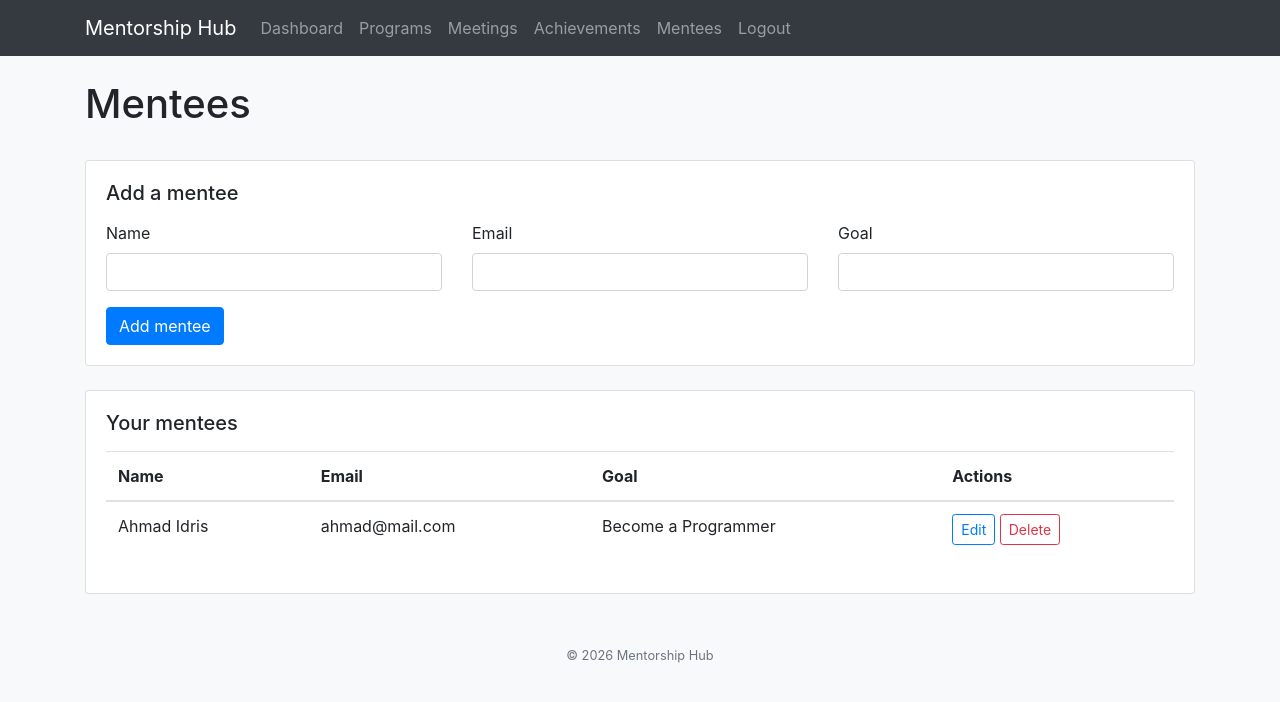
After one commit to ahmadbaba811/BFS_SRMS, a Flask app: page /mentees in a window 1280 px wide. The commit adds this page. Shown: the top 702 px of the page. Run offline with Flask 3, Linux system fonts and the light colour scheme; a user stored in the database is signed in; data comes from the database, SQL or seed files in the repository; both versions use the stored data as it was after the commit; some libraries are stand-ins or nearby versions.

Commit message:
added mentee registration

```diff
--- a/app.py
+++ b/app.py
@@ -1,9 +1,11 @@
-from flask import Flask, redirect, render_template, request, session, url_for
+from flask import Flask, flash, redirect, render_template, request, session, url_for
+import re
 import sqlite3
 from werkzeug.security import check_password_hash, generate_password_hash
 
 
 DB_PATH = 'db/srms_db.db'
+EMAIL_REGEX = re.compile(r'^[^@\s]+@[^@\s]+\.[^@\s]+$')
 
 
 app = Flask(__name__)
@@ -189,6 +191,111 @@ def achievements():
     conn.close()
     return render_template('achievements.html', achievements=achievements)
 
+@app.route('/mentees')
+def mentees():
+    if 'user_name' not in session:
+        return redirect(url_for('login'))
+    if session['user_type'] != 'Mentor':
+        return redirect(url_for('dashboard'))
+
+    edit_id = request.args.get('edit')
+    mentee_to_edit = None
+
+    conn = sqlite3.connect(DB_PATH)
+    cursor = conn.cursor()
+    cursor.execute('''
+        SELECT DISTINCT Mentee.MenteeID, Mentee.Name, Mentee.Email, Mentee.Goal
+        FROM Mentee
+        INNER JOIN Match ON Mentee.MenteeID = Match.MenteeID
+        WHERE Match.MentorID = ?
+        ORDER BY Mentee.Name
+    ''', (session['person_id'],))
+
+    mentee_list = cursor.fetchall()
+
+    if edit_id:
+        cursor.execute('SELECT MenteeID, Name, Email, Goal FROM Mentee WHERE MenteeID = ?', (edit_id,))
+        mentee_to_edit = cursor.fetchone()
+        # fectchall = [{},{},{}]
+        # fetchone = {}
+    conn.close()
+
+    return render_template('mentees.html', mentees=mentee_list, mentee_to_edit=mentee_to_edit)
+
+@app.route('/mentees/add', methods=['POST'])
+def add_mentee():
+    if session.get('user_type') != 'Mentor':
+        return redirect(url_for('dashboard'))
+
+    name = request.form.get('name', '')
+    email = request.form.get('email', '').strip()
+    goal = request.form.get('goal', '')
+
+    if not name or not email:
+        flash('Name and email are required.', 'danger')
+        return redirect(url_for('mentees'))
+
+    if not EMAIL_REGEX.match(email):
+        flash('Please enter a valid email address.', 'danger')
+        return redirect(url_for('mentees'))
+
+    conn = sqlite3.connect(DB_PATH)
+    cursor = conn.cursor()
+    cursor.execute('INSERT INTO Mentee (Name, Email, Goal) VALUES (?, ?, ?)', (name, email, goal))
+    mentee_id = cursor.lastrowid
+
+    cursor.execute('''
+        INSERT INTO Match (ProgramID, MentorID, MenteeID)
+        SELECT Match.ProgramID, ?, ?
+        FROM Match WHERE Match.MentorID = ? LIMIT 1
+    ''', (session['person_id'], mentee_id, session['person_id']))
+    conn.commit()
+    conn.close()
+
+    flash('Mentee added successfully.', 'success')
+    return redirect(url_for('mentees'))
+
+@app.route('/mentees/<int:mentee_id>/edit', methods=['POST'])
+def edit_mentee(mentee_id):
+    if session.get('user_type') != 'Mentor':
+        return redirect(url_for('dashboard'))
+
+    name = request.form.get('name', '').strip()
+    email = request.form.get('email', '').strip()
+    goal = request.form.get('goal', '').strip()
+
+    if not name or not email:
+        flash('Name and email are required.', 'danger')
+        return redirect(url_for('mentees', edit=mentee_id))
+
+    if not EMAIL_REGEX.match(email):
+        flash('Please enter a valid email address.', 'danger')
+        return redirect(url_for('mentees', edit=mentee_id))
+
+    conn = sqlite3.connect(DB_PATH)
+    cursor = conn.cursor()
+    cursor.execute('UPDATE Mentee SET Name = ?, Email = ?, Goal = ? WHERE MenteeID = ?', (name, email, goal, mentee_id))
+    conn.commit()
+    conn.close()
+
+    flash('Mentee updated successfully.', 'success')
+    return redirect(url_for('mentees'))
+
+@app.route('/mentees/<int:mentee_id>/delete', methods=['POST'])
+def delete_mentee(mentee_id):
+    if session.get('user_type') != 'Mentor':
+        return redirect(url_for('dashboard'))
+
+    conn = sqlite3.connect(DB_PATH)
+    cursor = conn.cursor()
+    cursor.execute('DELETE FROM Match WHERE MenteeID = ?', (mentee_id,))
+    cursor.execute('DELETE FROM Mentee WHERE MenteeID = ?', (mentee_id,))
+    conn.commit()
+    conn.close()
+
+    flash('Mentee deleted successfully.', 'success')
+    return redirect(url_for('mentees'))
+
 @app.route('/logout')
 def logout():
     session.clear()
--- a/templates/base.html
+++ b/templates/base.html
@@ -37,6 +37,11 @@
                     <li class="nav-item">
                         <a class="nav-link" href="{{ url_for('achievements') }}">Achievements</a>
                     </li>
+                    {% if session.get('user_type') == 'Mentor' %}
+                    <li class="nav-item">
+                        <a class="nav-link" href="{{ url_for('mentees') }}">Mentees</a>
+                    </li>
+                    {% endif %}
                     <li class="nav-item">
                         <a class="nav-link" href="{{ url_for('logout') }}">Logout</a>
                     </li>
@@ -47,6 +52,16 @@
 
     <!-- Every page's own content gets inserted here -->
     <main class="container mt-4 mb-5">
+        {% with messages = get_flashed_messages(with_categories=true) %}
+            {% if messages %}
+                {% for category, message in messages %}
+                <div class="alert alert-{{ category }} alert-dismissible fade show" role="alert">
+                    {{ message }}
+                    <button type="button" class="btn-close" data-bs-dismiss="alert" aria-label="Close"></button>
+                </div>
+                {% endfor %}
+            {% endif %}
+        {% endwith %}
         {% block content %}{% endblock %}
     </main>
 
--- /dev/null
+++ b/templates/mentees.html
@@ -0,0 +1,74 @@
+{% extends "base.html" %}
+{% block title %}Mentees{% endblock %}
+{% block content %}
+<div class="d-flex justify-content-between align-items-center mb-4">
+    <h1>Mentees</h1>
+</div>
+
+<div class="card shadow-sm mb-4">
+    <div class="card-body">
+        <h2 class="h5 mb-3">{{ 'Edit mentee' if mentee_to_edit else 'Add a mentee' }}</h2>
+        <form method="POST" action="{{ url_for('edit_mentee', mentee_id=mentee_to_edit[0]) if mentee_to_edit else url_for('add_mentee') }}">
+            <div class="row g-3">
+                <div class="col-md-4">
+                    <label for="name" class="form-label">Name</label>
+                    <input type="text" id="name" name="name" class="form-control" value="{{ mentee_to_edit[1] if mentee_to_edit else '' }}" required>
+                </div>
+                <div class="col-md-4">
+                    <label for="email" class="form-label">Email</label>
+                    <input type="email" id="email" name="email" class="form-control" value="{{ mentee_to_edit[2] if mentee_to_edit else '' }}" required>
+                </div>
+                <div class="col-md-4">
+                    <label for="goal" class="form-label">Goal</label>
+                    <input type="text" id="goal" name="goal" class="form-control" value="{{ mentee_to_edit[3] if mentee_to_edit else '' }}">
+                </div>
+            </div>
+            <div class="mt-3 d-flex gap-2">
+                <button type="submit" class="btn btn-primary">{{ 'Save changes' if mentee_to_edit else 'Add mentee' }}</button>
+                {% if mentee_to_edit %}
+                <a href="{{ url_for('mentees') }}" class="btn btn-outline-secondary">Cancel</a>
+                {% endif %}
+            </div>
+        </form>
+    </div>
+</div>
+
+<div class="card shadow-sm">
+    <div class="card-body">
+        <h2 class="h5 mb-3">Your mentees</h2>
+        {% if mentees %}
+        <div class="table-responsive">
+            <table class="table align-middle">
+                <thead>
+                    <tr>
+                        <th>Name</th>
+                        <th>Email</th>
+                        <th>Goal</th>
+                        <th class="text-end">Actions</th>
+                    </tr>
+                </thead>
+                <tbody>
+                    {% for mentee in mentees %}
+                    <tr>
+                        <td>{{ mentee[1] }}</td>
+                        <td>{{ mentee[2] }}</td>
+                        <td>{{ mentee[3] or 'Not set' }}</td>
+                        <td class="text-end">
+                            <a href="{{ url_for('mentees', edit=mentee[0]) }}" class="btn btn-sm btn-outline-primary">Edit</a>
+
+
+                            <form method="POST" action="{{ url_for('delete_mentee', mentee_id=mentee[0]) }}" class="d-inline" onsubmit="return confirm('Delete this mentee? This cannot be undone.');">
+                                <button type="submit" class="btn btn-sm btn-outline-danger">Delete</button>
+                            </form>
+                        </td>
+                    </tr>
+                    {% endfor %}
+                </tbody>
+            </table>
+        </div>
+        {% else %}
+        <p class="text-muted">No mentees are assigned yet.</p>
+        {% endif %}
+    </div>
+</div>
+{% endblock %}
--- a/templates/mentor_dashboard.html
+++ b/templates/mentor_dashboard.html
@@ -102,6 +102,7 @@
         <div class="d-flex flex-wrap gap-3">
             <a class="btn btn-primary" href="{{ url_for('meetings') }}">View meetings</a>
             <a class="btn btn-outline-primary" href="{{ url_for('programs') }}">View programs</a>
+            <a class="btn btn-outline-primary" href="{{ url_for('mentees') }}">Manage mentees</a>
         </div>
     </div>
 </div>
```
Also changed, not shown: db/srms_db.db.
